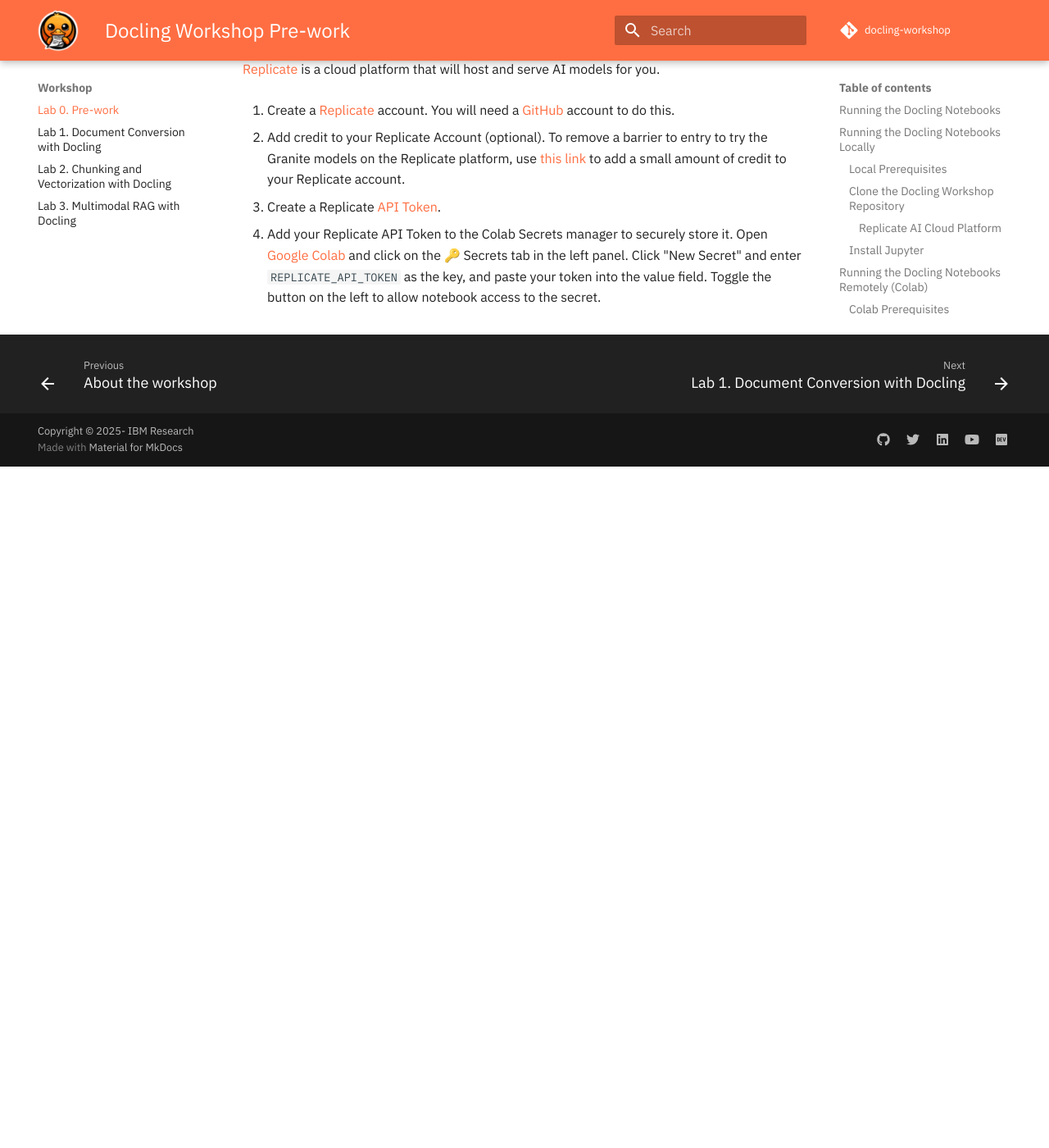
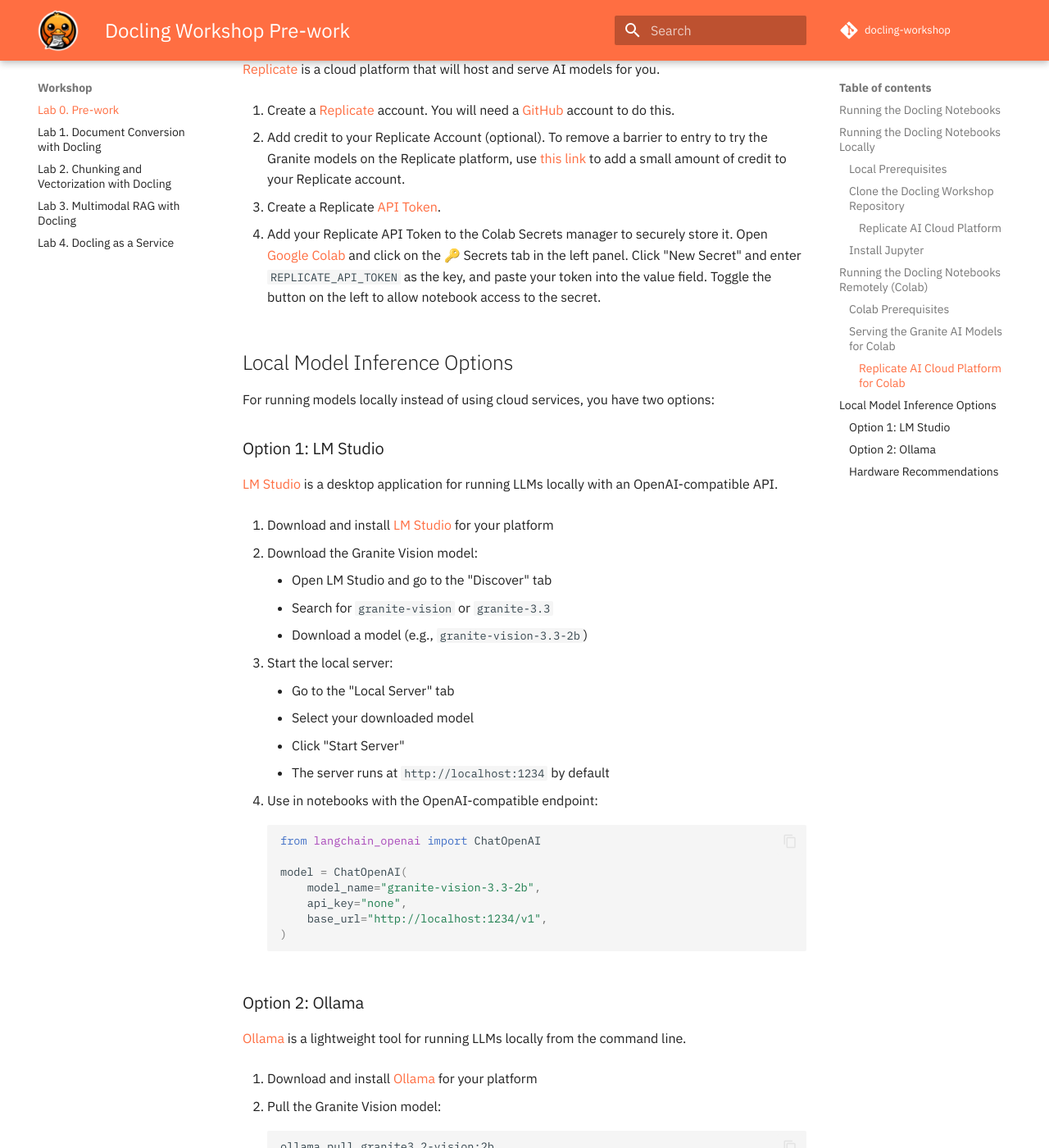
Before and after one commit to mingxzhao/docling-workshop, an MkDocs documentation site: the page built from docs/pre-work/README.md, in a window 1280 px wide and 1400 px high, scrolled down 2931 px. Shown: the whole window at 82% size. Built offline with MkDocs 1.6.1 and Material for MkDocs 9.7.7, drawn with Linux system fonts in a browser that asks for light colours; comment, search, counter and statistics services are not loaded; before the commit the page ends 3500 px from its top, so only the background shows below that; some of the changed text lies outside the part shown.

Commit message:
Update old notebooks and add new space for docling-serve notebook
Signed-off-by: Mingxuan Zhao <43148277+mingxzhao@users.noreply.github.com>

````diff
--- a/docs/pre-work/README.md
+++ b/docs/pre-work/README.md
@@ -35,7 +35,7 @@
 ### Local Prerequisites
 
 - Git
-- Python 3.11 or 3.12
+- Python 3.10, 3.11, 3.12, or 3.13
 
 ### Clone the Docling Workshop Repository
 
@@ -123,3 +123,71 @@
 1. Create a Replicate [API Token](https://replicate.com/account/api-tokens).
 
 1. Add your Replicate API Token to the Colab Secrets manager to securely store it. Open [Google Colab](https://colab.research.google.com) and click on the 🔑 Secrets tab in the left panel. Click "New Secret" and enter `REPLICATE_API_TOKEN` as the key, and paste your token into the value field. Toggle the button on the left to allow notebook access to the secret.
+
+## Local Model Inference Options
+
+For running models locally instead of using cloud services, you have two options:
+
+### Option 1: LM Studio
+
+[LM Studio](https://lmstudio.ai/) is a desktop application for running LLMs locally with an OpenAI-compatible API.
+
+1. Download and install [LM Studio](https://lmstudio.ai/) for your platform
+
+2. Download the Granite Vision model:
+    - Open LM Studio and go to the "Discover" tab
+    - Search for `granite-vision` or `granite-3.3`
+    - Download a model (e.g., `granite-vision-3.3-2b`)
+
+3. Start the local server:
+    - Go to the "Local Server" tab
+    - Select your downloaded model
+    - Click "Start Server"
+    - The server runs at `http://localhost:1234` by default
+
+4. Use in notebooks with the OpenAI-compatible endpoint:
+    ```python
+    from langchain_openai import ChatOpenAI
+
+    model = ChatOpenAI(
+        model_name="granite-vision-3.3-2b",
+        api_key="none",
+        base_url="http://localhost:1234/v1",
+    )
+    ```
+
+### Option 2: Ollama
+
+[Ollama](https://ollama.ai/) is a lightweight tool for running LLMs locally from the command line.
+
+1. Download and install [Ollama](https://ollama.ai/) for your platform
+
+2. Pull the Granite Vision model:
+    ```shell
+    ollama pull granite3.2-vision:2b
+    ```
+
+3. Ollama runs automatically and exposes an OpenAI-compatible API at `http://localhost:11434`
+
+4. Use in notebooks:
+    ```python
+    from docling.datamodel.pipeline_options import PictureDescriptionApiOptions
+
+    options = PictureDescriptionApiOptions(
+        url="http://localhost:11434/v1/chat/completions",
+        params={"model": "granite3.2-vision:2b"},
+    )
+    ```
+
+### Hardware Recommendations
+
+For the best local inference experience:
+
+| Component | Minimum | Recommended |
+|-----------|---------|-------------|
+| RAM | 8 GB | 16+ GB |
+| GPU VRAM | - | 4+ GB |
+| Storage | 10 GB free | 20+ GB free |
+
+!!! tip "Apple Silicon"
+    If you have a Mac with Apple Silicon (M1/M2/M3), both LM Studio and Ollama can leverage the Metal GPU for accelerated inference.
--- a/mkdocs.yml
+++ b/mkdocs.yml
@@ -17,7 +17,9 @@
      - Lab 1. Document Conversion with Docling: lab-1/README.md
      - Lab 2. Chunking and Vectorization with Docling: lab-2/README.md
      - Lab 3. Multimodal RAG with Docling: lab-3/README.md
+     - Lab 4. Docling as a Service: lab-4/README.md
   - References:
+     - Troubleshooting: troubleshooting/README.md
      - Docling Docs: https://docling-project.github.io/docling/
 
 
````
Also changed, not shown: docs/lab-4/README.md (added, +111 -0 lines), docs/troubleshooting/README.md (added, +232 -0 lines), pyproject.toml (added, +55 -0 lines), 5 other files.
